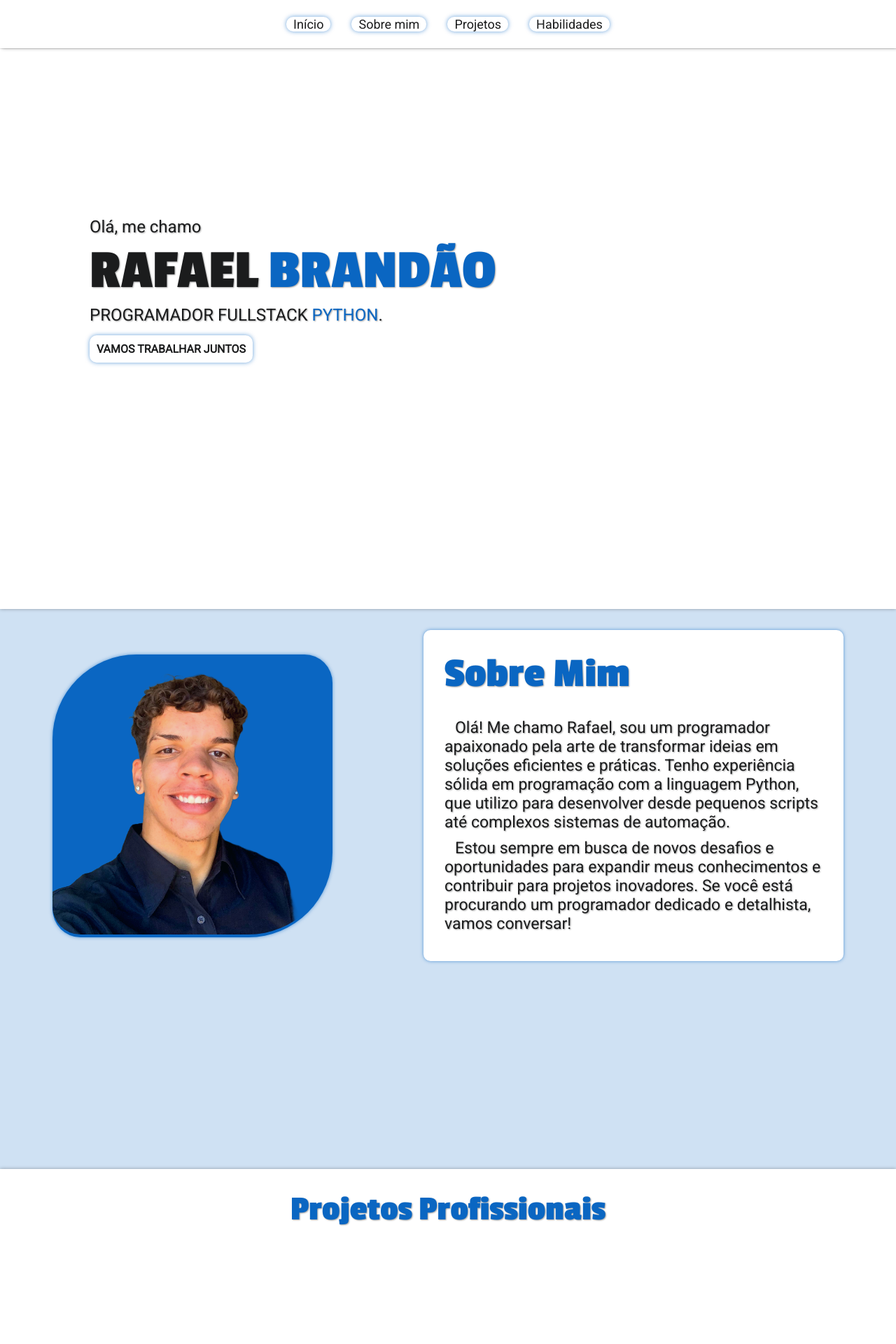
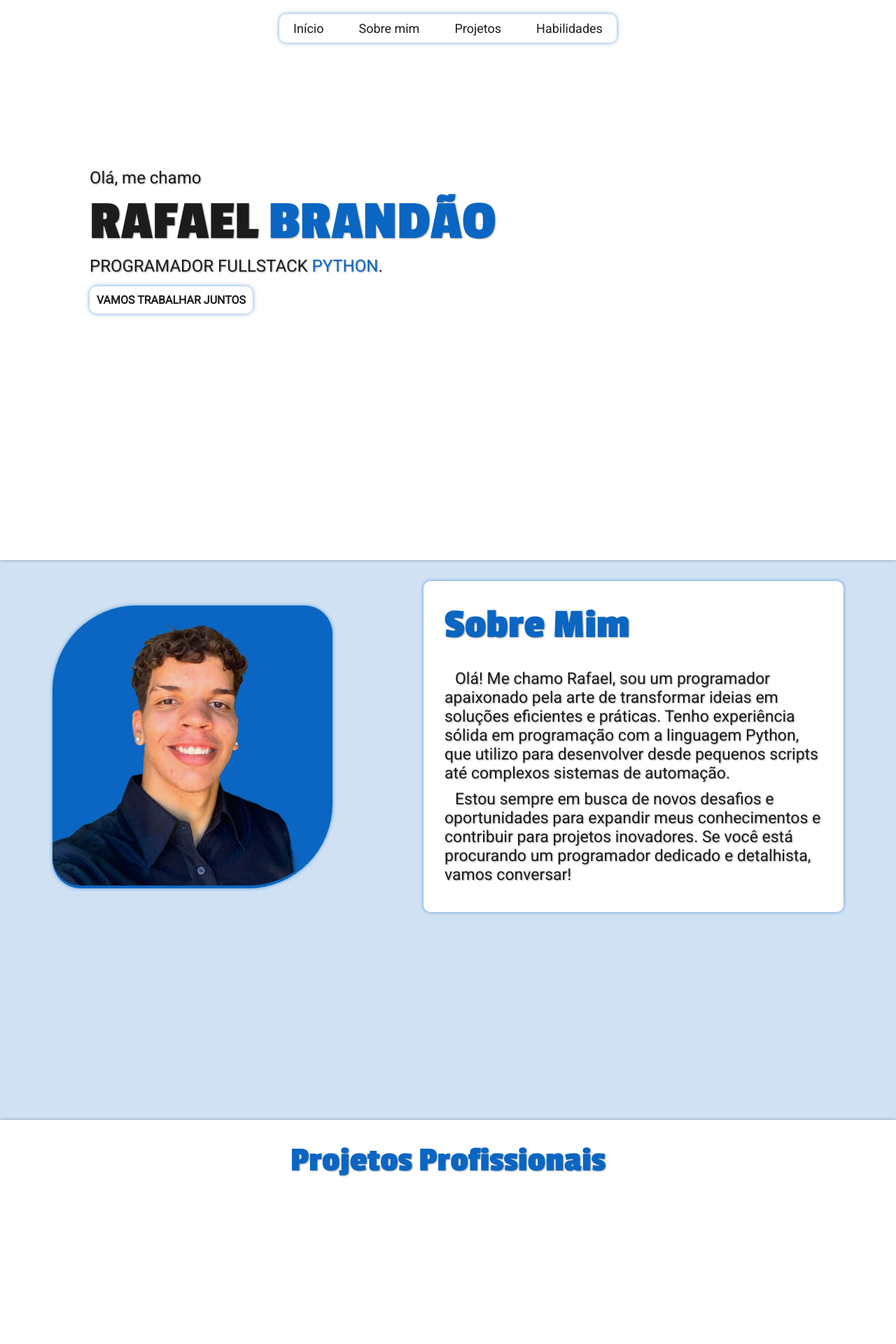
Before and after one commit to RafaelBrandaoS/rafael-portfolio, a Flask app: page / in a window 1280 px wide. Shown: the top 1920 px of the page at 70% size. Run offline with Flask 3, Linux system fonts and the light colour scheme; data that the repository does not hold is empty.

Commit message:
melhorando o menu do site

```diff
--- a/static/estilos/media.css
+++ b/static/estilos/media.css
@@ -25,14 +25,13 @@
         right: -200px;
         opacity: 0;
         padding: 30px 40px;
-        border-radius: 0px 0px 20px 20px;
-        box-shadow: 1px 1px 2px rgba(0, 0, 0, 0.37);
-        border: 1px solid #000;
+        border-radius: 20px;
+        box-shadow: 0px 0px 6px #0a66c29e;
         transition: .8s;
     }
 
     .mostrar-menu {
-        right: 0 !important;
+        right: 5px !important;
         opacity: 1 !important;
     }
 
--- a/static/estilos/style.css
+++ b/static/estilos/style.css
@@ -49,7 +49,6 @@ html::-webkit-scrollbar-thumb {
 body {
     font-size: 100%;
     color: var(--color1);
-    padding-top: 70px;
 }
 
 h1, h2, h3, h4, h5, h6 {
@@ -133,11 +132,10 @@ header.cabecalho {
 }
 
 .cabecalho-content {
-    background-color: var(--bg-color1);
+    background-color: transparent;
     padding: 20px 20px;
     display: flex;
     justify-content: space-around;
-    box-shadow: 3px 0px 5px #00000052;
 }
 
 .cabecalho .cabecalho-img, nav {
@@ -147,6 +145,10 @@ header.cabecalho {
 .cabecalho-menu {
     display: flex;
     gap: 30px;
+    box-shadow: 0px 0px 6px #0a66c29e;
+    border-radius: 10px;
+    padding: 10px;
+    background-color: var(--bg-color1);
 }
 
 .cabecalho-menu a {
@@ -156,9 +158,7 @@ header.cabecalho {
     color: var(--color2);
     background-color: var(--bg-color1);
     padding: 0px 10px;
-    border-radius: 10px;
     position: relative;
-    box-shadow: 0px 0px 6px #0a66c29e;
     transition: .2s;
 }
 
```
